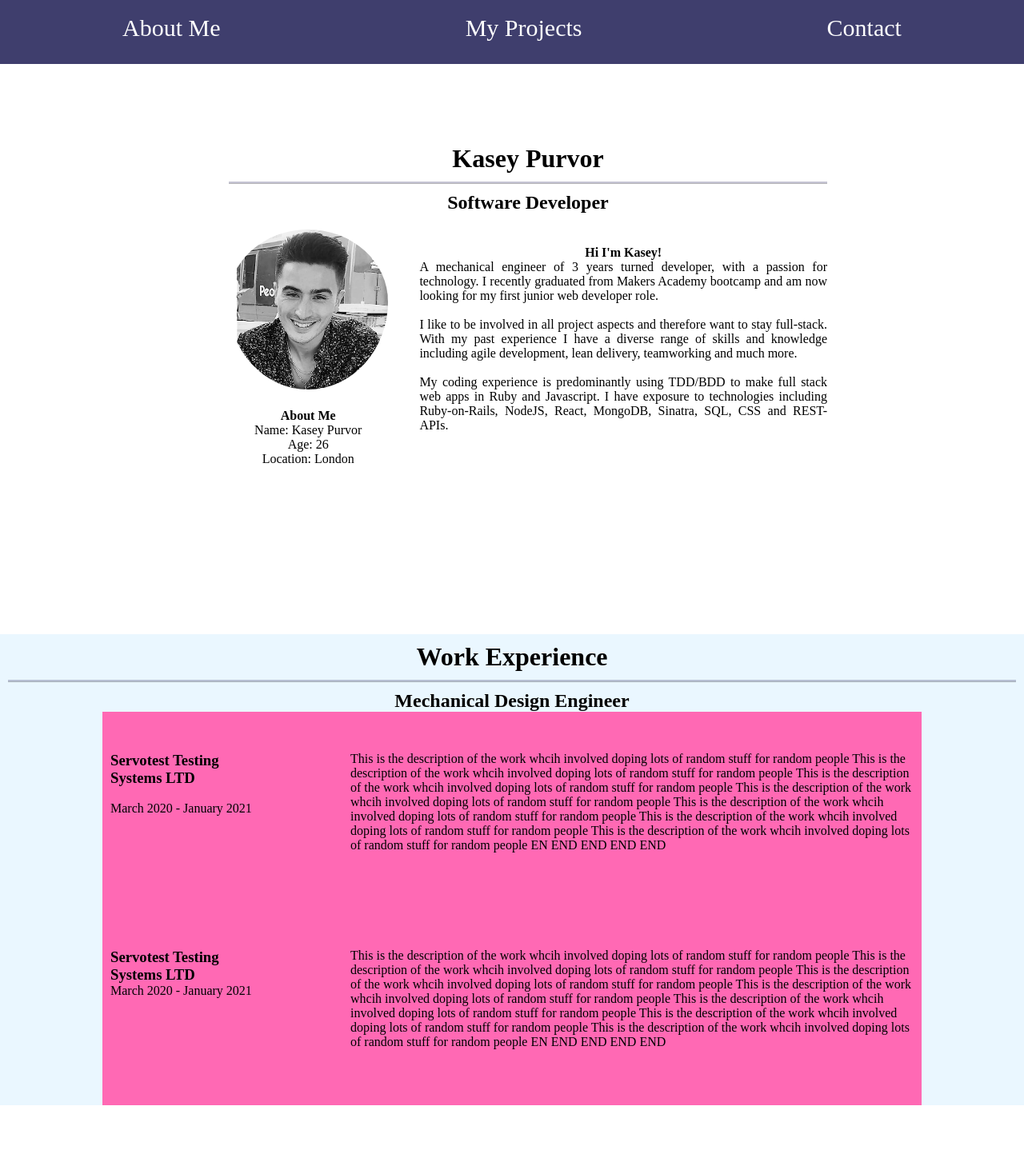
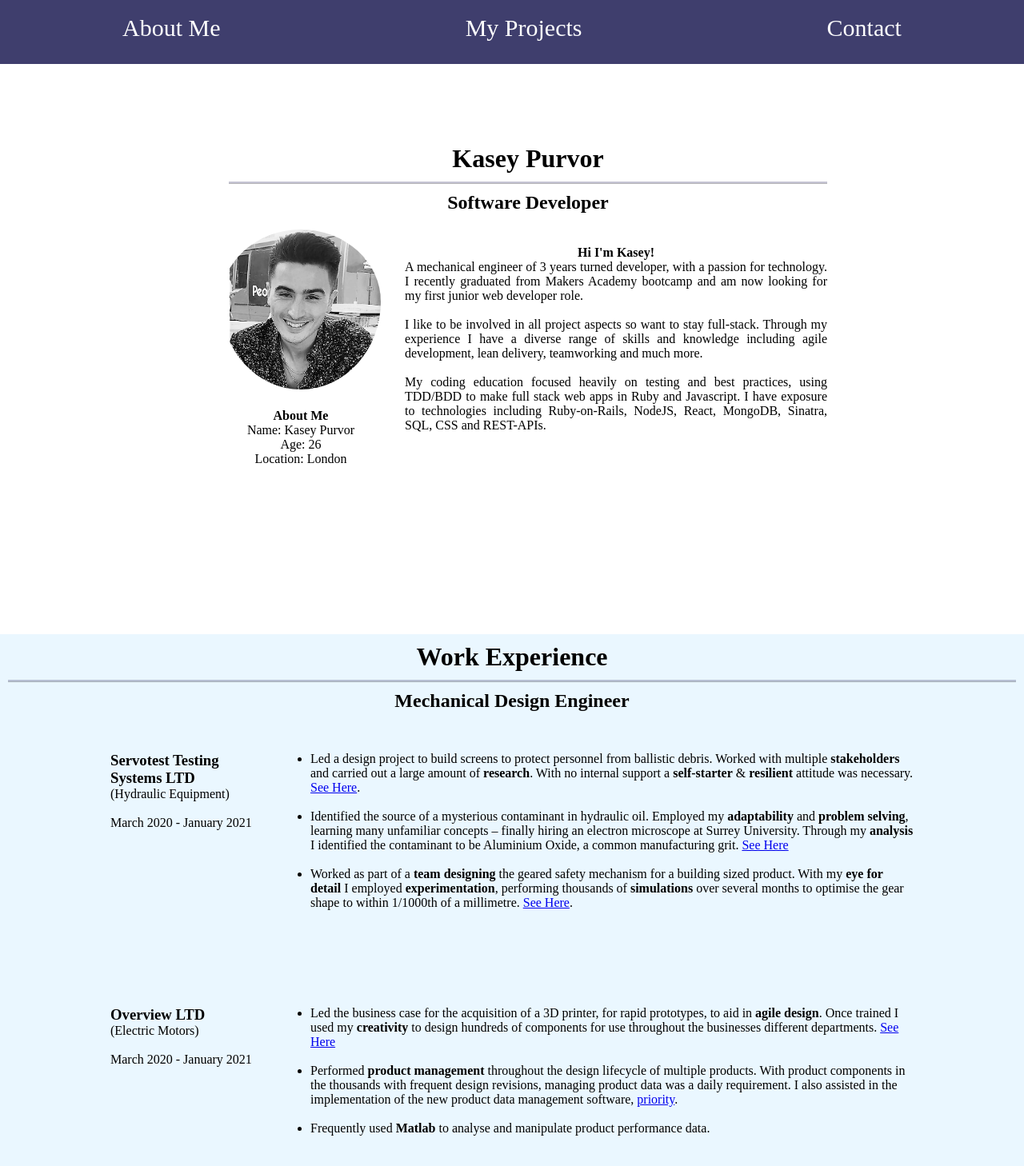
Before and after one commit to kasey-purvor/React-CV, a React (Create React App) app: page / in a window 1280 px wide. Shown: the top 1458 px of the page at 80% size. Before the commit the page ends 1382 px from the top, so only its background shows below. Built offline with nearby package versions, Linux system fonts and the light colour scheme.

Commit message:
work experience details filled in, layout altered and now accomodates narrow screens, link props added

```diff
--- a/public/index.html
+++ b/public/index.html
@@ -2,14 +2,14 @@
 <html lang="en">
   <head>
     <meta charset="utf-8" />
-    <link rel="icon" href="%PUBLIC_URL%/favicon.ico" />
+    <!-- <link rel="icon" href="%PUBLIC_URL%/favicon.ico" /> -->
     <meta name="viewport" content="width=device-width, initial-scale=1" />
     <meta name="theme-color" content="#000000" />
     <meta
       name="description"
       content="Web site created using create-react-app"
     />
-    <link rel="apple-touch-icon" href="%PUBLIC_URL%/logo192.png" />
+    <!-- <link rel="apple-touch-icon" href="%PUBLIC_URL%/logo192.png" /> -->
 
     <!--
       manifest.json provides metadata used when your web app is installed on a
--- a/src/components/Footer.css
+++ b/src/components/Footer.css
@@ -7,6 +7,7 @@
     left: 0;
     padding: 0;
     margin: 0;
+    margin-top: 100px;
     display: flex;
     justify-content: center;
 }
--- a/src/components/Navbar.js
+++ b/src/components/Navbar.js
@@ -14,12 +14,12 @@ function Navbar() {
                             </Link>
                         </li>
                         <li className='nav-item'>
-                            <Link>
+                            <Link to='/'>
                                 My Projects
                             </Link>
                         </li>
                         <li className='nav-item'>
-                            <Link>
+                            <Link to='/'>
                                 Contact
                             </Link>
                         </li>
--- a/src/scenes/ProfilePage.css
+++ b/src/scenes/ProfilePage.css
@@ -40,14 +40,15 @@
 }
 @media screen and (max-width: 700px) {
     .image-details-container .bio {
-        flex: 100%;
+        /* flex: 100%; */
     }
     .flex-container {
         flex-direction: column;
+        align-items: center;
     }
 }
 .image-details-container {
-    flex: 30%;
+    /* flex: 30%; */
     float: left;
 }
 .bio {
@@ -92,9 +93,6 @@
     height: auto;
     background-color: rgba(128, 208, 255, 0.168);
     overflow: hidden;
-    /* align-items: center; */
-    /* flex: 1 0 auto;     */
-    /* align-self: flex-end; */
 }
 .width-restrictor {
     display: block;
@@ -102,7 +100,7 @@
     position: relative;
     left: 10%;
     height: auto;
-    background-color: hotpink;
+
 
 }
 
@@ -125,7 +123,19 @@
 .employer-duration {
     display: block;
     min-width:200px;
+    padding-bottom: 50px;
+    padding-right: 50px;;
 }
 .description {
-margin-left: 100px;
+
 }
+@media screen and (max-width: 700px) {
+    .experience-entry {
+        flex-direction: column;
+        /* justify-content: center; */
+        align-items:flex-start;
+    }
+}
+.bold {
+    font-weight: bolder;
+}
--- a/src/scenes/ProfilePage.js
+++ b/src/scenes/ProfilePage.js
@@ -42,10 +42,10 @@ class ProfilePage extends React.Component {
                             A mechanical engineer of 3 years turned developer, with a passion for technology. I recently graduated from Makers Academy bootcamp and am now looking for my first junior web developer role.
                             <br></br>
                             <br></br>
-                            I like to be involved in all project aspects and therefore want to stay full-stack. With my past experience I have a diverse range of skills and knowledge including agile development, lean delivery, teamworking and much more.
+                            I like to be involved in all project aspects so want to stay full-stack. Through my experience I have a diverse range of skills and knowledge including agile development, lean delivery, teamworking and much more.
                             <br></br>
                             <br></br>
-                            My coding experience is predominantly using TDD/BDD to make full stack web apps in Ruby and Javascript. I have exposure to technologies including  Ruby-on-Rails, NodeJS, React, MongoDB, Sinatra, SQL, CSS and REST-APIs.
+                            My coding education focused heavily on testing and best practices, using TDD/BDD to make full stack web apps in Ruby and Javascript. I have exposure to technologies including Ruby-on-Rails, NodeJS, React, MongoDB, Sinatra, SQL, CSS and REST-APIs.
                         </p>
                     </div>
                 </div>
@@ -54,24 +54,52 @@ class ProfilePage extends React.Component {
                     <h2 className='profile-role'>Mechanical Design Engineer</h2>
                     <div className='width-restrictor'>
                         <div className='flex-container'>
-
                             <div className='experience-entry'>
                                 <div className='employer-duration'>
                                     <h3>Servotest Testing Systems LTD</h3>
+                                    <span>(Hydraulic Equipment)</span>
+                                    <br></br>
                                     <br></br>
                                     <span>March 2020 - January 2021</span>
                                 </div>
                                 <div className='description'>
-                                    This is the description of the work whcih involved doping lots of random stuff for random people This is the description of the work whcih involved doping lots of random stuff for random people This is the description of the work whcih involved doping lots of random stuff for random people This is the description of the work whcih involved doping lots of random stuff for random people This is the description of the work whcih involved doping lots of random stuff for random people This is the description of the work whcih involved doping lots of random stuff for random people This is the description of the work whcih involved doping lots of random stuff for random people EN END END END END
+                                    <ul>
+                                        <li>
+                                            Led a design project to build screens to protect personnel from ballistic debris. Worked with multiple <span className='bold'>stakeholders</span> and carried out a large amount of <span className='bold'>research</span>.  With no internal support a <span className='bold'>self-starter</span> & <span className='bold'>resilient</span> attitude was necessary. <a href='https://github.com/kasey-purvor/CV-Software-Developer/blob/main/engineering_portfolio.md#ballistic-screens'>See Here</a>.
+                                        </li>
+                                        <br></br>
+                                        <li>
+                                            Identified the source of a mysterious contaminant in hydraulic oil. Employed my <span className='bold'>adaptability</span> and <span className='bold'>problem selving</span>, learning many unfamiliar concepts – finally hiring an electron microscope at Surrey University. Through my <span className='bold'>analysis</span> I identified the contaminant to be Aluminium Oxide, a common manufacturing grit. <a href='https://github.com/kasey-purvor/CV-Software-Developer/blob/main/engineering_portfolio.md#contamination-study'>See Here</a>
+                                        </li>
+                                        <br></br>
+                                        <li>
+                                            Worked as part of a <span className='bold'>team designing</span> the geared safety mechanism for a building sized product. With my <span className='bold'>eye for detail</span> I employed <span className='bold'>experimentation</span>, performing thousands of <span className='bold'>simulations</span> over several months to optimise the gear shape to within 1/1000th of a millimetre. < a href='https://github.com/kasey-purvor/CV-Software-Developer/blob/main/engineering_portfolio.md#safety-mechanism' >See Here</a>.
+                                        </li>
+                                    </ul>
                                 </div>
                             </div>
                             <div className='experience-entry'>
                                 <div className='employer-duration'>
-                                    <h3>Servotest Testing Systems LTD</h3>
+                                    <h3>Overview LTD</h3>
+                                    <span>(Electric Motors)</span>
+                                    <br></br>
+                                    <br></br>
                                     <span>March 2020 - January 2021</span>
                                 </div>
                                 <div className='description'>
-                                    This is the description of the work whcih involved doping lots of random stuff for random people This is the description of the work whcih involved doping lots of random stuff for random people This is the description of the work whcih involved doping lots of random stuff for random people This is the description of the work whcih involved doping lots of random stuff for random people This is the description of the work whcih involved doping lots of random stuff for random people This is the description of the work whcih involved doping lots of random stuff for random people This is the description of the work whcih involved doping lots of random stuff for random people EN END END END END
+                                    <ul>
+                                        <li>
+                                            Led the business case for the acquisition of a 3D printer, for rapid prototypes, to aid in <span className='bold'>agile design</span>. Once trained I used my <span className='bold'>creativity</span> to design hundreds of components for use throughout the businesses different departments. <a href='https://github.com/kasey-purvor/CV-Software-Developer/blob/main/engineering_portfolio.md#motor-test-rig'>See Here</a>
+                                        </li>
+                                        <br></br>
+                                        <li>
+                                            Performed <span className='bold'>product management</span> throughout the design lifecycle of multiple products. With product components in the thousands with frequent design revisions, managing product data was a daily requirement. I also assisted in the implementation of the new product data management software, < a href='https://www.priority-software.com/gb/'>priority</a>.
+                                        </li>
+                                        <br></br>
+                                        <li>
+                                            Frequently used <span className='bold'>Matlab</span> to analyse and manipulate product performance data.
+                                        </li>
+                                    </ul>
                                 </div>
                             </div>
 
```
Also changed, not shown: public/images/dp.jpg (deleted), public/manifest.json.
